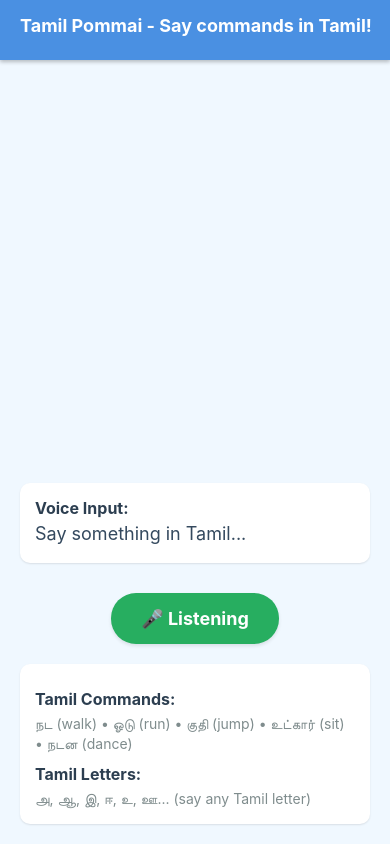
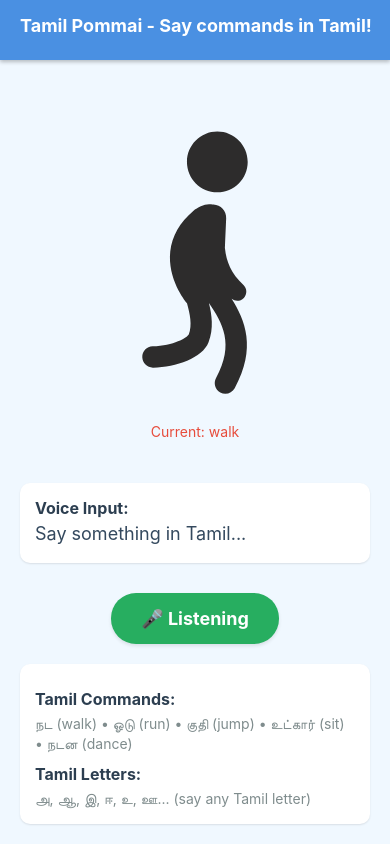
Before and after one commit to manisnow/tamil-pommai-expo, a React Native app: screen / in a window 390 px wide. Built offline with nearby package versions, Linux system fonts and the light colour scheme.

Commit message:
Fix animation props and add debugging for LottieWrapper

```diff
--- a/App.step3.jsx
+++ b/App.step3.jsx
@@ -32,6 +32,12 @@ export default function App() {
   const [bannerText, setBannerText] = useState('Tamil Pommai - Say commands in Tamil!');
   const bannerTimeoutRef = useRef(null);
   const speechTimeoutRef = useRef(null);
+
+  // Debug animation files
+  useEffect(() => {
+    console.log('🎭 Animation files loaded:', Object.keys(animationFiles));
+    console.log('🎯 Current animation file:', animationFiles[currentAnimation]);
+  }, [currentAnimation]);
 
   useEffect(() => {
     const initializeSpeech = async () => {
@@ -153,11 +159,13 @@ export default function App() {
         {/* Character Animation */}
         <View style={styles.characterContainer}>
           <LottieWrapper
-            source={animationFiles[currentAnimation]}
+            animationData={animationFiles[currentAnimation]}
             style={styles.character}
             autoPlay={true}
             loop={true}
           />
+          {/* Debug info */}
+          <Text style={styles.debugText}>Current: {currentAnimation}</Text>
         </View>
 
         {/* Letter Display */}
@@ -345,4 +353,10 @@ const styles = StyleSheet.create({
     color: '#7f8c8d',
     lineHeight: 20,
   },
+  debugText: {
+    fontSize: 14,
+    color: '#e74c3c',
+    marginTop: 10,
+    textAlign: 'center',
+  },
 });
```
Also changed, not shown: 2 other files (tests, documents, lock files or other folders).
